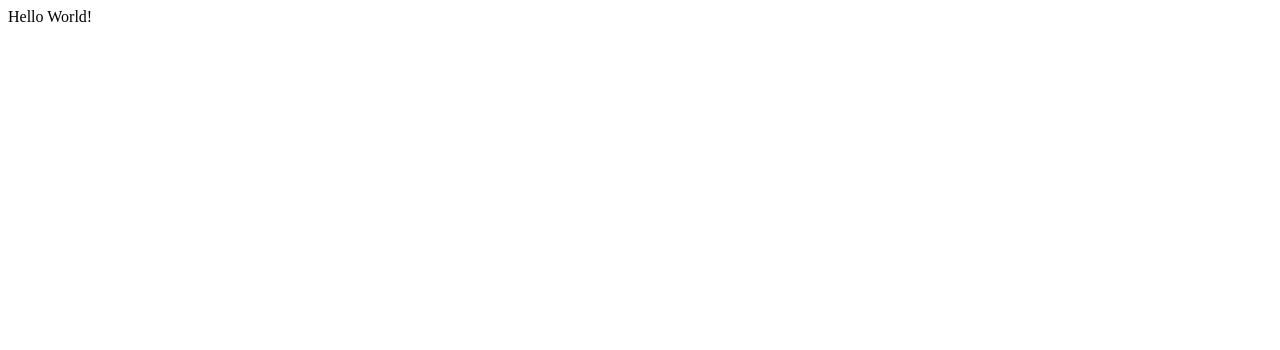
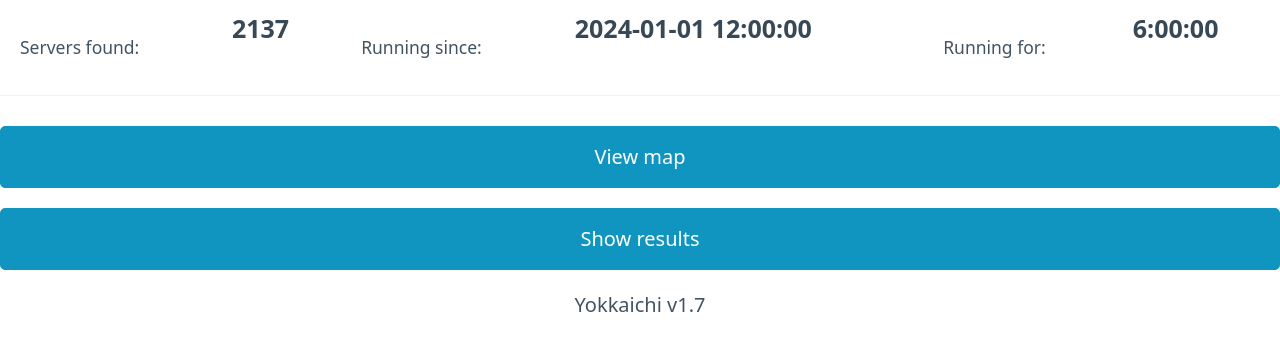
Before and after one commit to Oreeeee/yokkaichi, a plain HTML site: page yokkaichi_web/www/index.html in a window 1280 px wide. Drawn offline with nearby package versions, Linux system fonts and the light colour scheme.

Commit message:
Add more of the web ui

```diff
--- a/yokkaichi_web/www/index.html
+++ b/yokkaichi_web/www/index.html
@@ -1,11 +1,31 @@
 <!DOCTYPE html>
 <html lang="en">
-<head>
-    <meta charset="UTF-8">
-    <meta name="viewport" content="width=device-width, initial-scale=1.0">
+  <head>
+    <meta charset="UTF-8" />
+    <meta name="viewport" content="width=device-width, initial-scale=1.0" />
     <title>Document</title>
-</head>
-<body>
-    Hello World!
-</body>
+    <link
+      rel="stylesheet"
+      href="https://cdn.jsdelivr.net/npm/@picocss/pico@1/css/pico.min.css"
+    />
+  </head>
+  <body>
+    <table>
+      <tr>
+        <td>Servers found:</td>
+        <td><h4>2137</h4></td>
+
+        <td>Running since:</td>
+        <td><h4>2024-01-01 12:00:00</h4></td>
+
+        <td>Running for:</td>
+        <td><h4>6:00:00</h4></td>
+      </tr>
+    </table>
+
+    <button>View map</button>
+    <button>Show results</button>
+
+    <center>Yokkaichi v1.7</center>
+  </body>
 </html>
```
Also changed, not shown: yokkaichi_web/www/results/index.html (added, +15 -0 lines).
